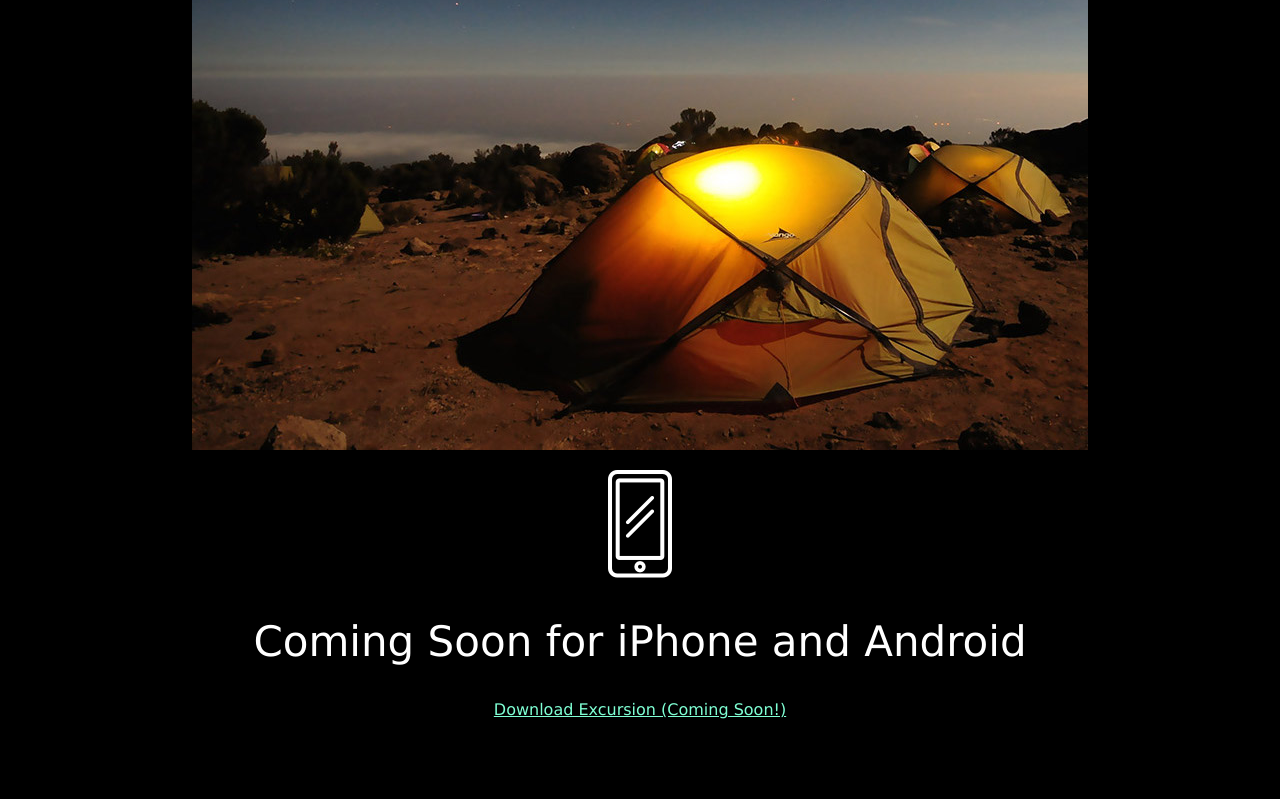
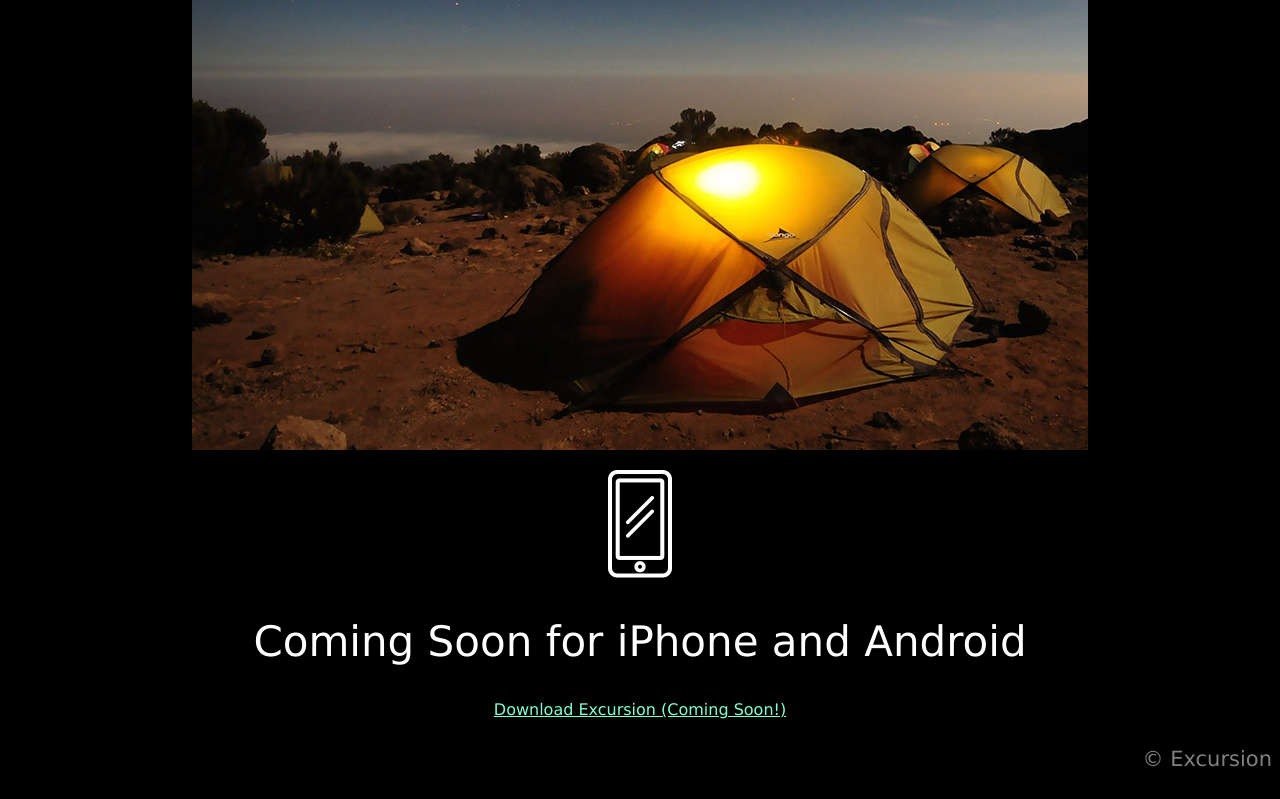
Before and after one commit to ka713/excursion, a plain HTML site: page index.html in a window 1280 px wide. Shown: the part 562-1361 px from the top of the page. Before the commit the page ends 1289 px from the top, so only its background shows below. Drawn offline with Linux system fonts and the light colour scheme.

Commit message:
Add footer finalize css

```diff
--- a/index.html
+++ b/index.html
@@ -18,5 +18,8 @@
         <p><img src="resources/phone.png"></p>
         <h2>Coming Soon for iPhone and Android</h2>
         <a href="#">Download Excursion (Coming Soon!)</a>
+        <footer>
+            <h4>&copy; Excursion</h4>
+        </footer>
     </body>
 </html>
--- a/resources/css/style.css
+++ b/resources/css/style.css
@@ -26,3 +26,7 @@ a {
     font-size: 16px;
     text-decoration: underline;
 }
+
+footer {
+    text-align: right !important;
+}
```
